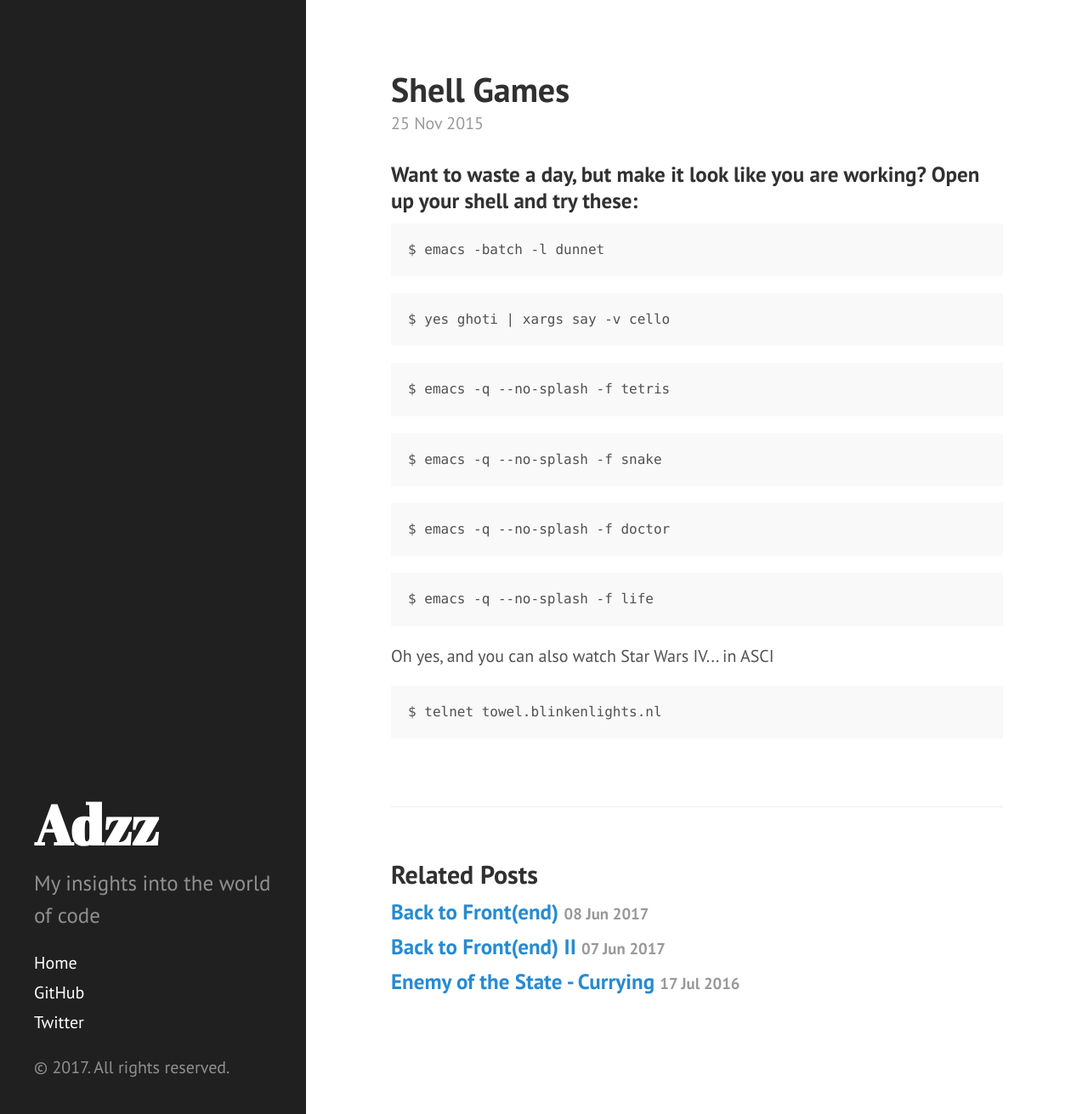
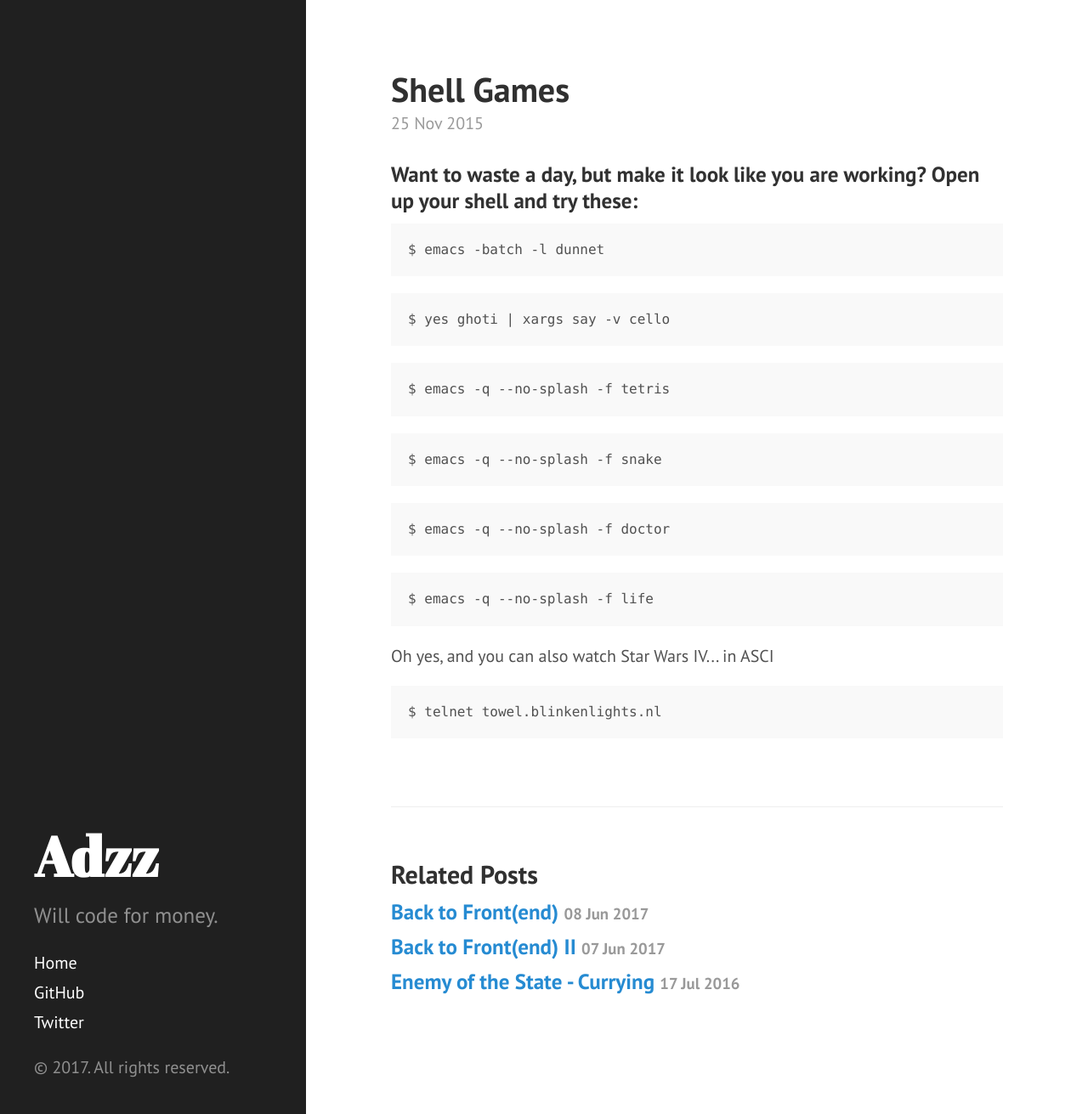
Before and after one commit to Adzz/adzz.github.io, a Jekyll site: the page built from _posts/2015-11-25-shell-games.html, in a window 1280 px wide and 1311 px high. Shown: the whole window at 85% size. Built offline with Jekyll 4.4.1, drawn with Linux system fonts in a browser that asks for light colours; Markdown is read by kramdown in place of the engine named in the settings; comment, search, counter and statistics services are not loaded.

Commit message:
amends home link address

```diff
--- a/_config.yml
+++ b/_config.yml
@@ -9,7 +9,7 @@
 title: Adzz
 email: lancaster28@hotmail.com
 description: > # this means to ignore newlines until "baseurl:"
-  Personal Blog of Adam Lancaster, aspiring software craftsman.
+  Will code for money.
 baseurl: /
 # url: "http://yourdomain.com" # the base hostname & protocol for your site
 twitter_username: ItizAdz
@@ -31,5 +31,4 @@ github:
   repo:           https://github.com/adzz
 # XML feed
 name: Adzz
-description: My insights into the world of code
 url: adzz.github.io
--- a/_includes/sidebar.html
+++ b/_includes/sidebar.html
@@ -2,7 +2,7 @@
   <div class="container sidebar-sticky">
     <div class="sidebar-about">
       <h1>
-        <a href="{{ site.baseurl }}">
+        <a href="https://adzz.github.io">
           {{ site.title }}
         </a>
       </h1>
```
